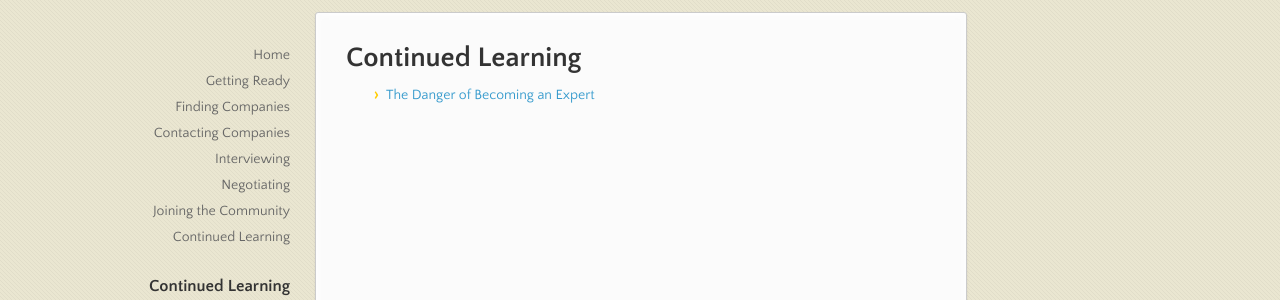
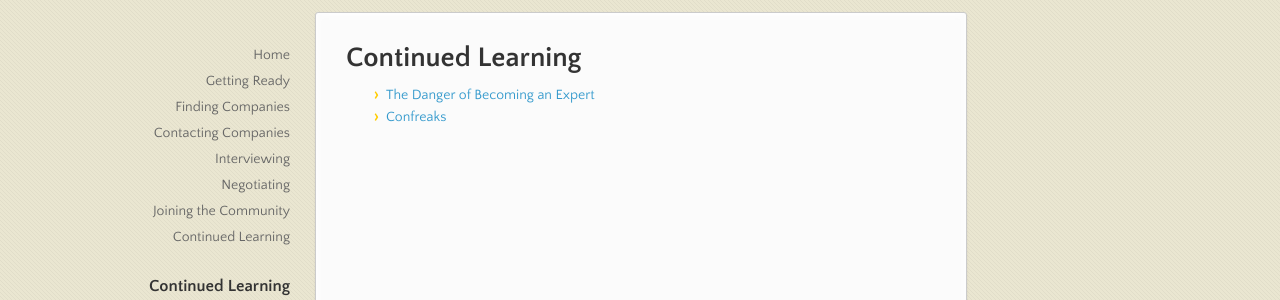
Before and after one commit to waysidekoi/graduate-guide, a Jekyll site: the page built from continued_learning.md, in a window 1280 px wide. Shown: the part 178-478 px from the top of the page. Built offline with Jekyll 4.4.1, drawn with Linux system fonts in a browser that asks for light colours; nearby versions of some CDN libraries.

Commit message:
Add confreaks to continued learning

```diff
--- a/continued_learning.md
+++ b/continued_learning.md
@@ -6,3 +6,4 @@ title: Continued Learning
 # Continued Learning
 
 * [The Danger of Becoming an Expert](https://medium.com/i-m-h-o/231d7499a75)
+* [Confreaks](http://confreaks.com)
```
Also changed, not shown: 1 other file.
